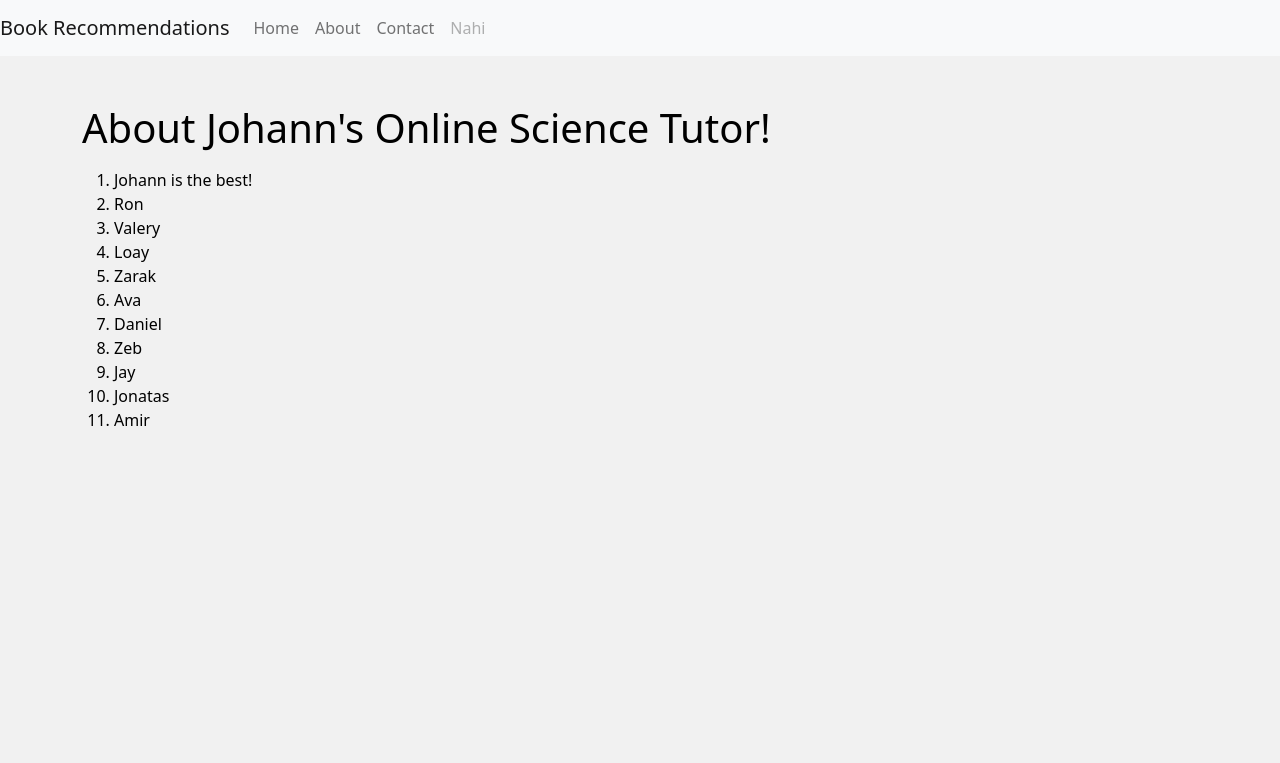
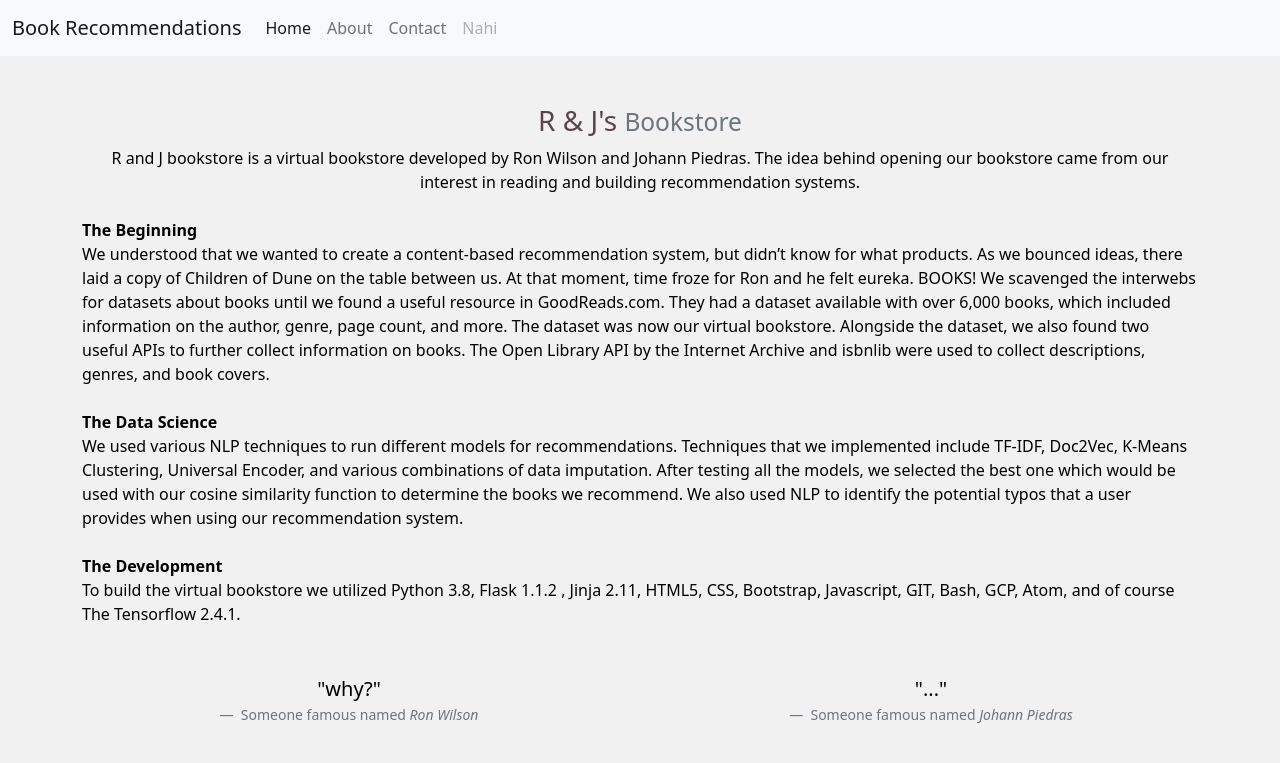
Before and after one commit to johannpiedras/Book-Recommendations, a Flask app: page /about in a window 1280 px wide. Shown: the top 763 px of the page. Run offline with Flask 2, Linux system fonts and the light colour scheme; parts of the project's set-up code (start-up, migrations or seed data) failed here and were passed over.

Commit message:
RandJ Bookstore Version 1
First complete iteration of our virtual bookstore.

```diff
--- a/app.py
+++ b/app.py
@@ -23,10 +23,17 @@ from gensim.models.doc2vec import Doc2Vec, TaggedDocument
 
 from urllib.request import urlopen, Request
 from bs4 import BeautifulSoup
+import tensorflow_hub as hub
 
 from functions import *
 
 ###    Loading model and data
+# Defining embedder
+module_url = "https://tfhub.dev/google/universal-sentence-encoder/4"
+model = hub.load(module_url)
+
+def embed(input):
+  return model(input)
 
 # Final DataFrame (For EDA & Topic Modeling, Refer to Personal Notebook)
 df = pd.read_csv('Our_Dataset.csv')
@@ -44,36 +51,26 @@ df3.index = df.isbn13
 
 # model = Doc2Vec.load('my_doc2vec_model.bin')
 
-# Creating a custom pipeline for text cleaning
-custom_pipeline = [preprocessing.fillna,
-                   preprocessing.remove_whitespace,
-                   preprocessing.remove_diacritics
-                  ]
-# TextHERO! Pre-Processing
-ta = hero.clean(df['Title and Author'], custom_pipeline)
+useless_list = embed(df['Title and Author'])
+usefull_list = useless_list.numpy()
 
-ta = [n.replace('{','') for n in ta]
-ta = [n.replace('}','') for n in ta]
-ta = [n.replace('(','') for n in ta]
-ta = [n.replace(')','') for n in ta]
+m, n = usefull_list.shape
+complete_list = []
 
-ta_docs = [TaggedDocument(doc.split(' '), [i])
-            for i, doc in enumerate(ta)]
+for i in range(m):
+  temp = []
+  for j in range(n):
+    temp.append(usefull_list[i, j])
+  complete_list.append(temp)
 
-# Building a model to get the embeddings of book titles
-model = Doc2Vec(vector_size = 64, window = 2, min_count = 1, workers = 8, epochs = 40)
-model.build_vocab(ta_docs)
-
-model.train(ta_docs,
-           total_examples=model.corpus_count,
-           epochs=model.epochs)
+empty_df = df.card2vec
+for i in range(len(empty_df)):
+  empty_df.iloc[i] = complete_list[i]
 
 
-ta2vec = [model.infer_vector((df['Title and Author'][i].split(' ')))
-           for i in range(0, len(df['Title and Author']))]
 
-gensim_ta = np.array(ta2vec).tolist()
-df['ta2vec'] = gensim_ta
+
+
 
 
 
@@ -97,22 +94,20 @@ def answer():
 	if request.method == "POST":
 		###
 		inp = request.form.get('initial_book')
-		test = inp
 		##
 		##
+		example = [inp]
+		embedded_example = embed(example)
+		usefull_example = embedded_example.numpy()
+		closest = np.zeros((len(usefull_list), 2))
+		for i in range(len(usefull_list)):
+		  closest[i, 0] = i
+		  closest[i, 1] = cos_sim(usefull_example[0], empty_df.iloc[i])
 
-		new_title = pd.DataFrame([inp])
-
-		title_example = [model.infer_vector((new_title.iloc[0][0].split(' ')))]
-		gensim_example = np.array(title_example).tolist()
-
-		closest = np.zeros((len(df['ta2vec']), 2))
 
 # doing this because the dataframe was sorted
 # This was done to maintain the original order
-		for i in range(len(df['ta2vec'])):
-			closest[i, 0] = i
-			closest[i, 1] = cos_sim(gensim_example[0], df['ta2vec'].iloc[i])
+
 
 		df_closest = pd.DataFrame(closest)
 		df_closest.columns = ['index', 'cos_sim']
@@ -126,11 +121,11 @@ def answer():
 		for i in range(len(the_indices)):
 			dictionary = {
 			'isbn': df['isbn13'].iloc[the_indices[i]],
-			'title': df['title'].iloc[the_indices[i]].encode('utf-8'),
-			'author': df['authors'].iloc[the_indices[i]].encode('utf-8')
+			'title': df['title'].iloc[the_indices[i]],
+			'author': df['authors'].iloc[the_indices[i]]
 			}
 			titles.append(dictionary)
-		return render_template('answer.html', titles = titles, test = test )
+		return render_template('answer.html', titles = titles )
 	return render_template('answer.html', titles = titles )
 
 
@@ -139,8 +134,44 @@ def answer():
 def recommendation():
 	if request.method == "POST":
 		inp = request.form.get('selected_book')
+		recommendation_title = df.title[df.isbn13 == int(inp)].iloc[0]
+		recommendation_author = df.authors[df.isbn13 == int(inp)].iloc[0]
+		recommendation_description = df.clean_text[df.isbn13 == int(inp)].iloc[0]
+		useless_cover = cover(inp)
+		recommendation_cover = useless_cover.get('thumbnail')# this is a link
+# Recommendation Function
+		theta = df3[inp].sort_values(ascending = False)
 
-		return render_template('recommendation.html')
+		useless_recommendation = []
+		for i in range(6):
+			johann = theta.index[i]
+			temp_cover = cover(str(johann))
+			temp = df.clean_text[df.isbn13 == johann].iloc[0]
+			thresh = 150
+			if len(temp) > thresh:
+				temp = temp[:thresh] + '...'
+
+			temp2 = df.title[df.isbn13 == johann].iloc[0]
+			thresh2 = 66
+			if len(temp2) >= thresh2:
+				temp2 = temp2[:thresh2] + '...'
+			recommendation = {
+			'isbn': johann,
+			'title': temp2,
+			'author': df.authors[df.isbn13 == johann].iloc[0],
+			'description': temp,
+			'cover': temp_cover.get('thumbnail')
+			}
+			useless_recommendation.append(recommendation)
+
+		return render_template('recommendation.html',
+			recommendation_title= recommendation_title,
+			recommendation_cover = recommendation_cover,
+			recommendation_author = recommendation_author,
+			recommendation_description = recommendation_description,
+			book = inp,
+			useless_recommendation = useless_recommendation
+		)
 
 # inp is the isbn13 number.... we should be able to use that to retrieve
 # title
@@ -173,13 +204,11 @@ def form(): # {{ url_for('index')}}
 	my_email = 'johannpiedras.email@gmail.com'
 	my_password = 'testingEMAIL1995'
 
-	message = "You have been contacted Online Science Tutor bu Johann Piedras. Thank you!"
+	message = "Thanks for messaging Ron and Johann's bookstore. Thank you!"
 	server = smtplib.SMTP("smtp.gmail.com" , 587)
 	server.starttls()
 	server.login(my_email, my_password)
 	server.sendmail(my_email, EMAIL, message)
-	# my_email has my email
-	# EMAIL is what was given by the user
 
 	if not firstNAME or not lastNAME or not EMAIL:
 		error_statement = "All form fields required please. Dont be SNEAKY"
--- a/templates/about.html
+++ b/templates/about.html
@@ -8,19 +8,71 @@
 
    <!-- Example of using Jinja -->
 
-   <div class = "container">
-   	<h1>About Johann's Online Science Tutor!</h1>
-    <p>
-    <ol>
-      {% for name in names%}
-        {% if name == "Johann" %}
-          <li>Johann is the best!</li>
-        {% else %}
-          <li> {{ name }}</li>
-        {% endif %}
-      {% endfor %}
-    </ol>
-    </p>
+
+    <h3 class="text-center">R & J's
+  <small class="text-muted">Bookstore</small>
+</h3>
+<div class = "container">
+  <div class="text-center">
+    R and J bookstore is a virtual bookstore developed by Ron Wilson and Johann Piedras.
+    The idea behind opening our bookstore came from our interest in reading and building recommendation systems.
+  </div>
+
+  <div class="text-left">
+    <br>
+    <strong>The Beginning</strong>
+    <br>
+    We understood that we wanted to create a content-based recommendation system, but didn’t know for what products. As we bounced ideas, there laid a copy of Children of Dune on the table between us. At that moment, time froze for Ron and he felt eureka. BOOKS!
+    We scavenged the interwebs for datasets about books until we found a useful resource in GoodReads.com.
+    They had a dataset available with over 6,000 books, which included information on the author, genre, page count, and more. The dataset was now our virtual bookstore.
+    Alongside the dataset, we also found two useful APIs to further collect information on books. The Open Library API  by the Internet Archive and isbnlib were used to collect descriptions, genres, and book covers.
+
+
+  </div>
+
+<div class="text-left">
+  <br>
+  <strong>The Data Science</strong>
+  <br>
+  We used various NLP techniques to run different models for recommendations. Techniques that we implemented include TF-IDF, Doc2Vec, K-Means Clustering, Universal Encoder, and various combinations of data imputation.  After testing all the models, we selected the best one which would be used with our cosine similarity function to determine the books we recommend. We also used NLP to identify the potential typos that a user provides when using our recommendation system.
+</div>
+
+<div class="text-left">
+  <br>
+  <strong>The Development</strong>
+  <br>
+  To build the virtual bookstore we utilized Python 3.8, Flask 1.1.2 , Jinja 2.11, HTML5, CSS, Bootstrap, Javascript, GIT, Bash, GCP, Atom, and of course The Tensorflow 2.4.1.
+</div>
+   </div>
+<br>
+<br>
+
+   <div class="container overflow-hidden">
+     <div class="row gx-5">
+       <div class="col">
+         <figure class="text-center">
+           <blockquote class="blockquote">
+             <p>"why?"</p>
+           </blockquote>
+           <figcaption class="blockquote-footer">
+             Someone famous named <cite title="Source Title">Ron Wilson</cite>
+           </figcaption>
+         </figure>
+
+       </div>
+       <div class="col">
+         <figure class="text-center">
+           <blockquote class="blockquote">
+             <p>"..."</p>
+           </blockquote>
+           <figcaption class="blockquote-footer">
+             Someone famous named <cite title="Source Title">Johann Piedras</cite>
+           </figcaption>
+         </figure>
+
+
+       </div>
+     </div>
    </div>
 
 {% endblock %}
--- a/templates/base.html
+++ b/templates/base.html
@@ -27,16 +27,17 @@
   <body>
 
    <!-- START NAVIGATION -->
+
    <nav class="navbar navbar-expand-lg navbar-light bg-light">
+     <div class="container-fluid">
        <a class="navbar-brand" href="#">Book Recommendations</a>
-     <button class="navbar-toggler" type="button" data-toggle="collapse" data-target="#navbarSupportedContent" aria-controls="navbarSupportedContent" aria-expanded="false" aria-label="Toggle navigation">
+       <button class="navbar-toggler" type="button" data-bs-toggle="collapse" data-bs-target="#navbarNav" aria-controls="navbarNav" aria-expanded="false" aria-label="Toggle navigation">
          <span class="navbar-toggler-icon"></span>
        </button>
-
-     <div class="collapse navbar-collapse" id="navbarSupportedContent">
-       <ul class="navbar-nav mr-auto">
-         <li class="nav-item active">
-           <a class="nav-link" href="{{ url_for('index')}}">Home </a>
+       <div class="collapse navbar-collapse" id="navbarNav">
+         <ul class="navbar-nav">
+           <li class="nav-item">
+             <a class="nav-link active" aria-current="page" href="{{ url_for('index')}}">Home</a>
            </li>
            <li class="nav-item">
              <a class="nav-link" href="{{url_for('about')}}">About</a>
@@ -44,13 +45,16 @@
            <li class="nav-item">
              <a class="nav-link" href="{{url_for('contact')}}">Contact</a>
            </li>
-
            <li class="nav-item">
-           <a class="nav-link disabled" href="#">Nahi</a>
+             <a class="nav-link disabled" href="#" tabindex="-1" aria-disabled="true">Nahi</a>
            </li>
          </ul>
        </div>
+     </div>
    </nav>
+
+
+
    <br/>
    <br/>
    <!-- END NAVIGATION -->
```
Also changed, not shown: templates/answer.html (+18 -17 lines), templates/recommendation.html (+43 -86 lines). Lines whose indentation alone changed are shown as unchanged.
